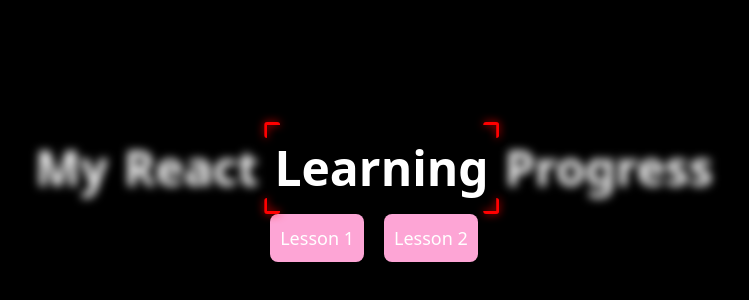
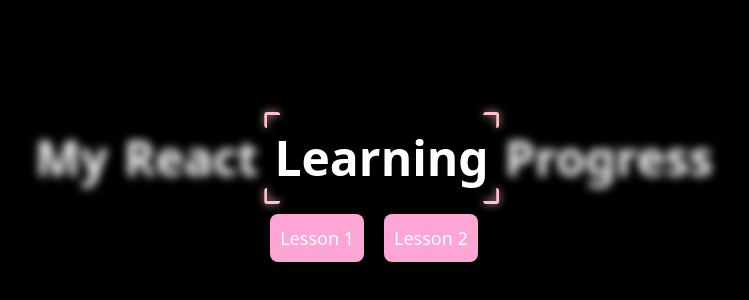
Before and after one commit to jonelcubio/my-react-course-answers, a React (Vite) app: page / in a window 1280 px wide. Shown: the part 198-498 px from the top of the page, without its empty margins (266-1015 px from the left). Built offline with nearby package versions, Linux system fonts and the light colour scheme.

Commit message:
🦄 Replaced the color to pink

```diff
--- a/src/components/Hero.jsx
+++ b/src/components/Hero.jsx
@@ -9,7 +9,7 @@
       sentence="My React Learning Progress"
       manualMode={false}
       blurAmount={5}
-      borderColor="red"
+      borderColor="pink"
       animationDuration={1}
       pauseBetweenAnimations={1}
       />
--- a/src/index.css
+++ b/src/index.css
@@ -13,7 +13,7 @@
 }
 
 .hero-btn-con {
-  @apply flex flex-row justify-center items-center gap-5 my-2.5 text-lg
+  @apply flex flex-row justify-center items-center gap-5 my-5 text-lg
 }
 
 .btn-link {
```
